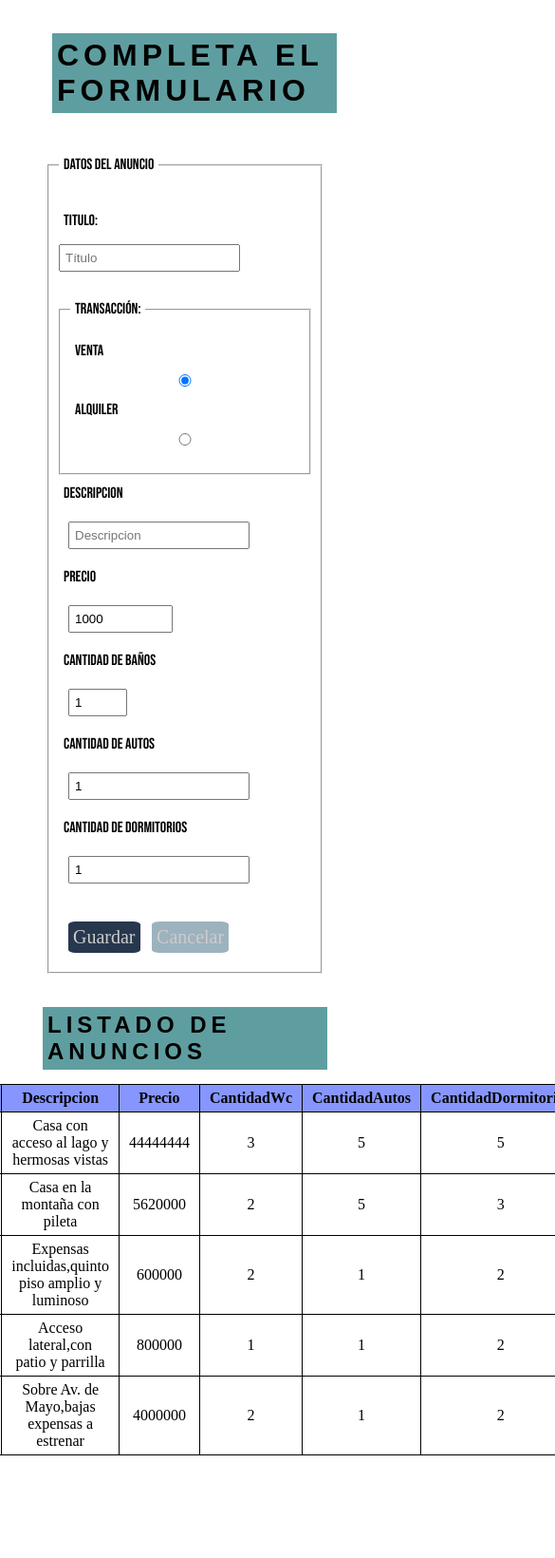
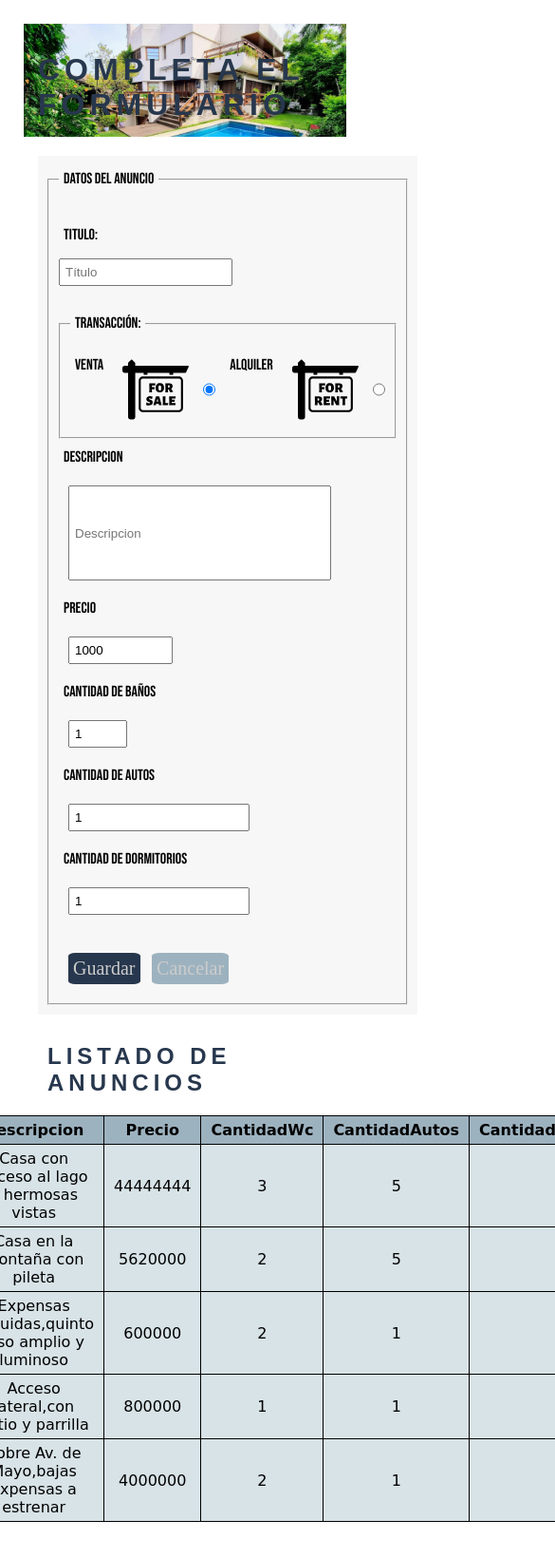
Before and after one commit to williamparodi/Parcial_Bienes_Raices_Parodi_Jon_William, a plain HTML site: page index.html in a window 390 px wide. Shown: the top 1640 px of the page at 95% size, 585 px wide, since content can reach past the window. Before the commit the page ends 1597 px from the top, so only its background shows below. Drawn offline with Linux system fonts and the light colour scheme.

Commit message:
falta mejorar responsive

```diff
--- a/css/estilos.css
+++ b/css/estilos.css
@@ -4,6 +4,54 @@
     padding: 5px;
     box-sizing: border-box;
 }
+
+header
+{
+    background: url(../imagenes/anuncioHeader2.jpg);
+    background-position: top;
+    background-attachment: contain;
+    background-size: cover;
+}
+
+#titulo
+{
+    width: 50%;
+}
+
+#transaccion
+{
+    display: flex;
+    justify-content: flex-start;
+    width: 30%;
+}
+
+#icono-sale,#icono-rent
+{
+    height: 80px;
+    width: 80px;
+}
+
+#descripcion
+{
+    width: 80%;
+    height: 100px;
+}
+
+h1,h2
+{
+    text-transform: uppercase;
+    letter-spacing: 5px;
+    font-family: sans-serif;
+    color: rgb(39, 55, 77);
+    display: flex;
+    justify-content: center;
+}
+
+h1:hover,h2:hover
+{
+    color: #a7a7a7;
+}
+
 table
 {
     width: 100%;
@@ -27,10 +75,7 @@ th
 {
     background-color: #ddd;
 }
-.botones
-{
 
-}
 #alta,#cancelar,#eliminar
 {
     border-style: hidden;
@@ -39,14 +84,17 @@ th
     border-radius: 10%;
     color: #ccc;
 }
-#alta,#cancelar,#eliminar:hover
+
+#alta:hover,#cancelar:hover,#eliminar:hover
 {
     background-color: #8c0404;
 }
+
 #alta
 {
     background-color: rgb(39, 55, 77);
 }
+
 #cancelar
 {
     background-color: rgb(157, 178, 191);
@@ -56,41 +104,28 @@ th
 {
     background-color: rgb(241, 90, 89);
 }
-.botones:hover
-{
-}
 
 @font-face
 {
-    font-family:'Bebas Neue';
-    src: url(./fonts/BebasNeue-Regular.ttf);
+    font-family: 'Bebas Neue', sans-serif;
+    src: url(../fonts/BebasNeue-Regular.ttf);
 }
 
-header
-{
-    display: flex;
-    align-items: center;
-    justify-content: center;
-
-}
-h1,h2
-{
-    background-color: cadetblue;
-    text-transform: uppercase;
-    letter-spacing: 5px;
-    font-family: sans-serif;
-}
 .formulario
 {
 
-    justify-content: center;
-    font-family:'Bebas Neue';
+    font-family:'Bebas Neue',sans-serif;
     margin: 0 auto;
+}
+
+form
+{
+    background: #F7F7F7;
 }
 
 p
 {
-    font-family: 'Bebas Neue';
+    font-family:'Bebas Neue',sans-serif;
 }
 
 #modal
@@ -98,6 +133,7 @@ p
     position: fixed;
     margin: auto;
 }
+
 #cerrar
 {
     background-color: gray;
@@ -121,15 +157,16 @@ p
     border: 5px solid #ccc;
     height: 25%;
     width: 25%;
-    /*background-color: #ccc;*/
     background-color: rgb(157, 178, 191);
 }
+
 #mensaje
 {
     font-size: 20px;
     display: flex;
     align-self: center;
 }
+
 #circulo
 {
     padding: 10%;
@@ -137,14 +174,14 @@ p
     justify-content: center;
     margin-top: 30px;
 }
-#transaccion
-{
-    display: flex;
-    flex-direction: column;
-}
 
-
-@media screen and (max-wight:500px)
+@media screen and (max-width: 800px)
 {
 
+    main,.seccion-tabla
+    {
+        display: flex;
+        flex-direction: column;
+    }
+
 }
--- a/index.html
+++ b/index.html
@@ -24,19 +24,21 @@
                     <legend>Datos del anuncio</legend>
                     <p>
                         <p>Titulo:</p>
-                        <input type="text" name="txtTitulo" placeholder="Título" autocomplete="off" required/>
+                        <input id="titulo" type="text" name="txtTitulo" placeholder="Título" autocomplete="off" required/>
                     </p>
                     <fieldset id="transaccion">
                         <legend>Transacción:</legend>
                         <p>Venta</p>
+                        <img id="icono-sale" src="./imagenes/for-sale-icon.svg" alt="">
                         <input type="radio" name="rdoTransaccion" value="VENTA" checked/>
                         <p>Alquiler</p>
+                        <img id="icono-rent" src="./imagenes/for-rent-icon.svg" alt="">
                         <input type="radio" name="rdoTransaccion" value="ALQUILER"/>
                         <br>
                     </fieldset>
                     <p>Descripcion</p>
                     <p>
-                        <input type="text" name="txtDescripcion" placeholder="Descripcion" autocomplete="off" required/>
+                        <input id="descripcion" type="text" name="txtDescripcion" placeholder="Descripcion" autocomplete="off" required/>
                     </p>
                     <p>Precio</p>
                     <p>
--- a/js/scrips.js
+++ b/js/scrips.js
@@ -117,7 +117,7 @@ function anuncioController(formulario)
 
         if(txtId.value === "")
         {
-            console.log("nueva..")//otro spinner
+            console.log("nueva..");
             const nuevaCasa = new Casa(0,txtTitulo.value,rdoTransaccion.value,txtDescripcion.value,parseFloat(txtPrecio.value),
             parseInt(txtWc.value),parseInt(txtAutos.value),parseInt(txtDormitorios.value));
             muestraModalSpinner("Ingresando nuevo aviso");
@@ -125,7 +125,7 @@ function anuncioController(formulario)
         }
         else
         {
-            console.log("update");//otro spinner
+            console.log("update");
             const casaModificada = new Casa(parseInt(txtId.value),txtTitulo.value,rdoTransaccion.value,txtDescripcion.value,parseFloat(txtPrecio.value),
             parseInt(txtWc.value),parseInt(txtAutos.value),parseInt(txtDormitorios.value));
             muestraModalSpinner("Modificando aviso");
--- a/js/tabla.js
+++ b/js/tabla.js
@@ -3,6 +3,7 @@ export const crearTabla=(data)=>
     if(!Array.isArray(data))return null;
 
     const $tabla = document.createElement("table");
+    $tabla.style.setProperty("background-color","rgb(216, 227, 231)");
     $tabla.appendChild(crearCabecera(data[0]));
     $tabla.appendChild(crearCuerpo(data));
     return $tabla;
@@ -12,8 +13,9 @@ const crearCabecera=(data)=>
 {
     const $thead = document.createElement("thead");
     const $tr = document.createElement("tr");
-    $tr.style.setProperty("background-color","rgb(134, 150, 254)");
-
+    $tr.style.setProperty("background-color","rgb(157, 178, 191)");
+    $tr.style.setProperty("font-size","25");
+    $tr.style.setProperty("font-family","cursive");
     for (const key in data)
     {
       if (key === "id") continue;
@@ -45,6 +47,7 @@ const crearCuerpo = (data)=>
             else
             {
                 const $td = document.createElement("td");
+                $td.style.setProperty("font-family","cursive");
                 $td.textContent = elemento[key];
                 $tr.appendChild($td);
             }
```
Also changed, not shown: imagenes/anuncioHeader2.jpg (added), imagenes/anunciosHeader.jpg (added), imagenes/for-rent-icon.svg (added), imagenes/for-sale-icon.svg (added), imagenes/icono1.svg (added), imagenes/icono2.svg (added), imagenes/icono3.svg (added), imagenes/icono_dormitorio.svg (added), imagenes/icono_estacionamiento.svg (added), imagenes/icono_wc.svg (added), imagenes/logo.svg (added).
